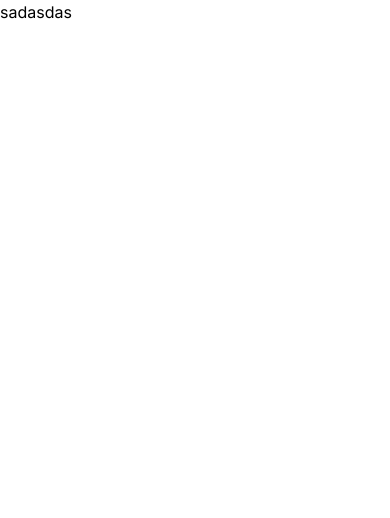
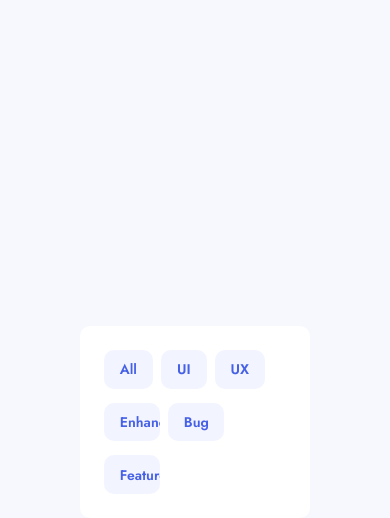
Before and after one commit to BoyanLiuu/frontend-mentor-nextjs-product-feedback, a Next.js app: page / in a window 390 px wide. Shown: the top 518 px of the page. Built offline with nearby package versions, Linux system fonts and the light colour scheme.

Commit message:
feat: add badges component in phone view

```diff
--- a/app/(routes)/layout.tsx
+++ b/app/(routes)/layout.tsx
@@ -1,22 +1,18 @@
 import type { Metadata } from 'next'
-import { Inter } from 'next/font/google'
-import './globals.css'
+import { Jost } from 'next/font/google';
+import './globals.css';
 
-const inter = Inter({ subsets: ['latin'] })
+const font = Jost({ subsets: ['latin'] });
 
 export const metadata: Metadata = {
   title: 'Create Next App',
-  description: 'Generated by create next app',
-}
+  description: 'Generated by create next app'
+};
 
-export default function RootLayout({
-  children,
-}: {
-  children: React.ReactNode
-}) {
+export default function RootLayout({ children }: { children: React.ReactNode }) {
   return (
     <html lang='en'>
-      <body className={inter.className}>{children}</body>
+      <body className={font.className}>{children}</body>
     </html>
   );
 }
--- a/app/(routes)/page.tsx
+++ b/app/(routes)/page.tsx
@@ -1,3 +1,9 @@
+import BadgesContainer from '../_components/badges-container';
+
 export default function Home() {
-  return <main><h1>sadasdas</h1></main>;
+  return (
+    <main className='flex h-screen w-full items-center justify-center bg-light-grey'>
+      <BadgesContainer />
+    </main>
+  );
 }
--- /dev/null
+++ b/app/_components/badge.tsx
@@ -0,0 +1,21 @@
+import clsx from 'clsx';
+
+export interface BadgeProps {
+  text: string;
+  isSelected?: boolean;
+  className?: string;
+}
+
+const Badge: React.FC<BadgeProps> = ({ text, isSelected, className }) => (
+  <div
+    className={clsx(
+      'rounded-primary focus:ring-ring max-w-14 inline-flex cursor-pointer items-center truncate border-transparent bg-blueish-grey px-4  py-1.5 text-sm font-semibold text-primary-blue transition-colors focus:outline-none   focus:ring-2 focus:ring-offset-2 ',
+      isSelected && 'bg-primary-blue text-white',
+      className && className
+    )}
+  >
+    {text}
+  </div>
+);
+
+export default Badge;
--- /dev/null
+++ b/app/_components/badges-container.tsx
@@ -0,0 +1,15 @@
+import { FEATURES_TYPE } from '../constants/feature';
+
+import Badge from './badge';
+
+const BadgesContainer = () => {
+  return (
+    <div className='rounded-primary flex h-[12rem] w-[14.4rem] flex-wrap  gap-x-2 gap-y-3.5 bg-white p-6'>
+      {FEATURES_TYPE.map((feature) => (
+        <Badge text={feature} key={feature} />
+      ))}
+    </div>
+  );
+};
+
+export default BadgesContainer;
--- /dev/null
+++ b/app/constants/feature.ts
@@ -0,0 +1 @@
+export const FEATURES_TYPE = ['All', 'UI', 'UX', 'Enhancement', 'Bug', 'Feature'] as const;
--- /dev/null
+++ b/app/types/feature.ts
@@ -0,0 +1,3 @@
+import { FEATURES_TYPE } from '../constants/feature';
+
+export type FeatureType = (typeof FEATURES_TYPE)[number];
--- a/package.json
+++ b/package.json
@@ -13,6 +13,7 @@
   },
   "dependencies": {
     "@typescript-eslint/eslint-plugin": "^6.11.0",
+    "clsx": "^2.0.0",
     "next": "14.0.2",
     "react": "^18",
     "react-dom": "^18"
--- a/tailwind.config.ts
+++ b/tailwind.config.ts
@@ -4,14 +4,14 @@ const config: Config = {
   content: [
     './pages/**/*.{js,ts,jsx,tsx,mdx}',
     './components/**/*.{js,ts,jsx,tsx,mdx}',
-    './app/**/*.{js,ts,jsx,tsx,mdx}',
+    './app/**/*.{js,ts,jsx,tsx,mdx}'
   ],
   theme: {
     extend: {
       backgroundImage: {
         'mobile-board-pattern': "url('/suggestions/mobile/background-header.png')",
         'tablet-board-pattern': "url('/suggestions/tablet/background-header.png')",
-        'desktop-board-pattern': "url('/suggestions/desktop/background-header.png')",
+        'desktop-board-pattern': "url('/suggestions/desktop/background-header.png')"
       },
       colors: {
         'primary-purple': '#AD1FEA',
@@ -21,11 +21,14 @@ const config: Config = {
         'light-grey': '#F7F8FD',
         'night-sky-blue': '#3A4374',
         'grayish-blue': '#647196',
-        'orange': '#F49F85',
-        'sky-blue': '#62BCFA',
+        orange: '#F49F85',
+        'sky-blue': '#62BCFA'
+      },
+      borderRadius: {
+        primary: '10px'
       }
     }
   },
   plugins: []
-}
+};
 export default config
```
Also changed, not shown: app/_components/tag.tsx (deleted), 1 other file (tests, documents, lock files or other folders).
